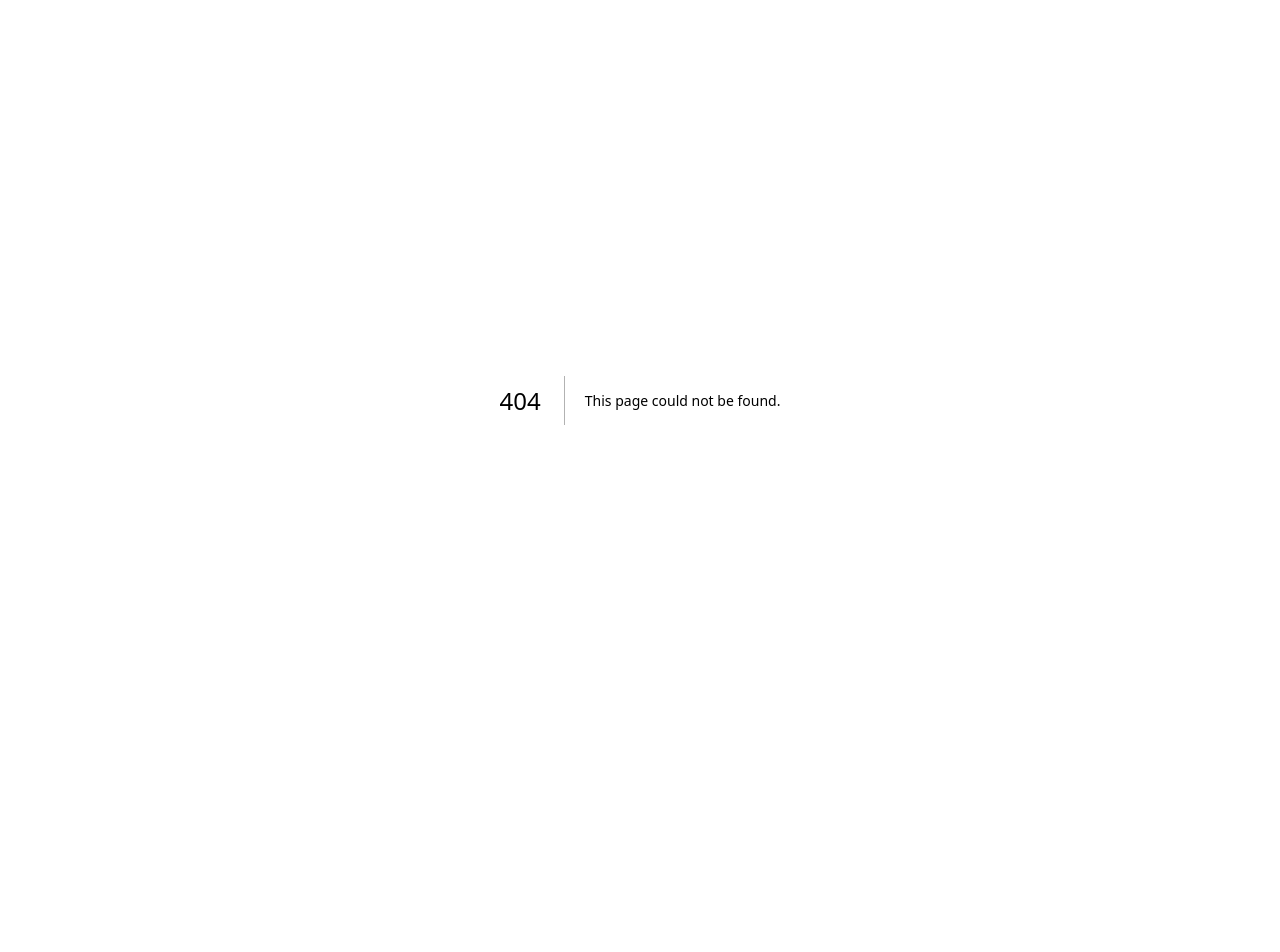
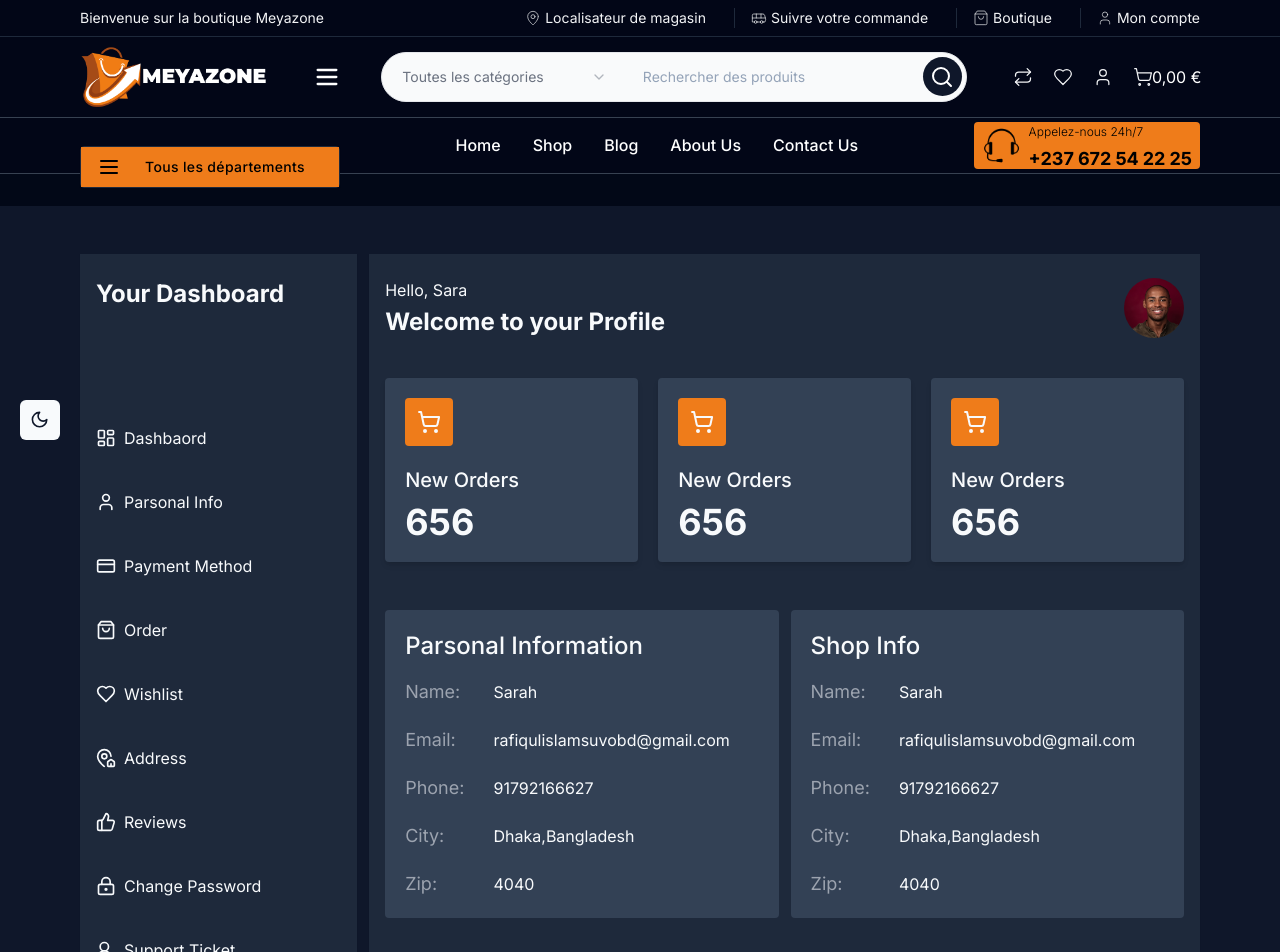
Before and after one commit to Mel-Turham/Meyazone, a Next.js app: page /profil in a window 1280 px wide. Before the commit this address had no page. Shown: the top 952 px of the page. Before the commit the page ends 800 px from the top, so only its background shows below. Built offline with nearby package versions, Linux system fonts and the light colour scheme.

Commit message:
Add profil page

```diff
--- /dev/null
+++ b/app/(main)/profil/address/page.tsx
@@ -0,0 +1,7 @@
+import React from 'react';
+
+const UserAdressPage = () => {
+	return <div>UserAdressPage</div>;
+};
+
+export default UserAdressPage;
--- /dev/null
+++ b/app/(main)/profil/changePassword/page.tsx
@@ -0,0 +1,7 @@
+import React from 'react';
+
+const UserChangePasswordPage = () => {
+	return <div>UserChangePasswordPage</div>;
+};
+
+export default UserChangePasswordPage;
--- /dev/null
+++ b/app/(main)/profil/layout.tsx
@@ -0,0 +1,97 @@
+import { Button } from '@/components/ui/button';
+import {
+	CreditCard,
+	Heart,
+	LayoutDashboard,
+	LockKeyhole,
+	LogOut,
+	MapPinHouse,
+	ShoppingBag,
+	ThumbsUp,
+	User,
+	UserRoundCheck,
+} from 'lucide-react';
+import Link from 'next/link';
+
+const Links = [
+	{
+		href: '#',
+		label: 'Dashbaord',
+		icon: <LayoutDashboard />,
+	},
+	{
+		href: '#',
+		label: 'Parsonal Info',
+		icon: <User />,
+	},
+	{
+		href: '#',
+		label: 'Payment Method',
+		icon: <CreditCard />,
+	},
+	{
+		href: '#',
+		label: 'Order',
+		icon: <ShoppingBag />,
+	},
+	{
+		href: '#',
+		label: 'Wishlist',
+		icon: <Heart />,
+	},
+	{
+		href: '#',
+		label: 'Address',
+		icon: <MapPinHouse />,
+	},
+	{
+		href: '#',
+		label: 'Reviews',
+		icon: <ThumbsUp />,
+	},
+	{
+		href: '#',
+		label: 'Change Password',
+		icon: <LockKeyhole />,
+	},
+	{
+		href: '#',
+		label: 'Support Ticket',
+		icon: <UserRoundCheck />,
+	},
+];
+
+const UserProfilLayout = ({ children }: { children: React.ReactNode }) => {
+	return (
+		<main className='grow pt-8 flex items-center justify-center'>
+			<div className='flex gap-3 container py-12 dark:bg-slate-900 bg-gray-200/25'>
+				<aside className='w-3/12 min-h-screen flex flex-col gap-3 justify-between bg-white dark:bg-slate-800 shadow-sm pt-6 pb-3 px-4'>
+					<h1 className='text-2xl font-bold'>Your Dashboard</h1>
+					<ul className='mt-8 space-y-10'>
+						{Links.map((link) => (
+							<li key={link.label}>
+								<Link href={link.href} className='flex items-center gap-2'>
+									<span className='w-5 h-5 flex items-center justify-center'>
+										{link.icon}
+									</span>
+									<span className='text-base'>{link.label}</span>
+								</Link>
+							</li>
+						))}
+					</ul>
+					<Button size={'sm'} className='mt-5  flex items-center gap-2'>
+						<span className='w-5 h-5 flex items-center justify-center'>
+							<LogOut />
+						</span>
+						<span>Logout</span>
+					</Button>
+				</aside>
+				<div className='w-9/12 bg-white  dark:bg-slate-800 shadow-sm  py-6 px-4'>
+					{children}
+				</div>
+			</div>
+		</main>
+	);
+};
+
+export default UserProfilLayout;
--- /dev/null
+++ b/app/(main)/profil/order/page.tsx
@@ -0,0 +1,7 @@
+import React from 'react';
+
+const OderPage = () => {
+	return <div>OderPage</div>;
+};
+
+export default OderPage;
--- /dev/null
+++ b/app/(main)/profil/page.tsx
@@ -0,0 +1,120 @@
+import { ShoppingCart } from 'lucide-react';
+import Image from 'next/image';
+import React from 'react';
+
+const userInformation = {
+	name: 'Sarah',
+	email: 'rafiqulislamsuvobd@gmail.com',
+	phone: 91792166627,
+	city: 'Dhaka,Bangladesh',
+	Zip: 4040,
+};
+
+const { name, email, phone, city, Zip } = userInformation;
+const DashbordPage = () => {
+	return (
+		<>
+			<div className=' flex  justify-between'>
+				<div className='space-y-1'>
+					<span>Hello, Sara</span>
+					<h2 className='text-2xl font-bold'>Welcome to your Profile</h2>
+				</div>
+				<Image
+					src={'/user-1.jpg'}
+					alt='user'
+					loading='lazy'
+					width={150}
+					height={150}
+					className='w-[60px] h-[60px] rounded-full object-cover'
+				/>
+			</div>
+			<div className='grid grid-cols-3 mt-10 gap-5'>
+				<div className='p-5 rounded-sm shadow-md bg-slate-700'>
+					<span className='w-12 h-12 rounded bg-myprimary p-2 flex items-center justify-center'>
+						<ShoppingCart absoluteStrokeWidth />
+					</span>
+					<div className='flex flex-col gap-2 mt-5'>
+						<span className='text-xl font-medium'>New Orders</span>
+						<span className='text-4xl font-bold'>656</span>
+					</div>
+				</div>
+				<div className='p-5 rounded-sm shadow-md bg-slate-700'>
+					<span className='w-12 h-12 rounded bg-myprimary p-2 flex items-center justify-center'>
+						<ShoppingCart absoluteStrokeWidth />
+					</span>
+					<div className='flex flex-col gap-2 mt-5'>
+						<span className='text-xl font-medium'>New Orders</span>
+						<span className='text-4xl font-bold'>656</span>
+					</div>
+				</div>
+				<div className='p-5 rounded-sm shadow-md bg-slate-700'>
+					<span className='w-12 h-12 rounded bg-myprimary p-2 flex items-center justify-center'>
+						<ShoppingCart absoluteStrokeWidth />
+					</span>
+					<div className='flex flex-col gap-2 mt-5'>
+						<span className='text-xl font-medium'>New Orders</span>
+						<span className='text-4xl font-bold'>656</span>
+					</div>
+				</div>
+			</div>
+			<div className='min-h-[60vh] mt-12'>
+				<div className='grid grid-cols-2 gap-3 min-h-full grid-rows-1'>
+					<div className='h-full p-5 rounded-sm bg-slate-700 space-y-4'>
+						<h3 className='text-2xl font-medium'>Parsonal Information</h3>
+						<div className='space-y-5'>
+							<div className='flex items-center'>
+								<span className='w-3/12 text-lg text-gray-400'>Name:</span>
+								<span>{name}</span>
+							</div>
+							<div className='flex items-center'>
+								<span className='w-3/12 text-lg text-gray-400'>Email:</span>
+								<span>{email}</span>
+							</div>
+							<div className='flex items-center'>
+								<span className='w-3/12 text-lg text-gray-400'>Phone:</span>
+								<span>{phone}</span>
+							</div>
+							<div className='flex items-center'>
+								<span className='w-3/12 text-lg text-gray-400'>City:</span>
+								<span>{city}</span>
+							</div>
+							<div className='flex items-center'>
+								<span className='w-3/12 text-lg text-gray-400'>Zip:</span>{' '}
+								<span>{Zip}</span>
+							</div>
+						</div>
+					</div>
+					<div className='h-full '>
+						<div className='h-full p-5 rounded-sm bg-slate-700 space-y-4'>
+							<h3 className='text-2xl font-medium'>Shop Info</h3>
+							<div className='space-y-5'>
+								<div className='flex items-center'>
+									<span className='w-3/12 text-lg text-gray-400'>Name:</span>
+									<span>{name}</span>
+								</div>
+								<div className='flex items-center'>
+									<span className='w-3/12 text-lg text-gray-400'>Email:</span>
+									<span>{email}</span>
+								</div>
+								<div className='flex items-center'>
+									<span className='w-3/12 text-lg text-gray-400'>Phone:</span>
+									<span>{phone}</span>
+								</div>
+								<div className='flex items-center'>
+									<span className='w-3/12 text-lg text-gray-400'>City:</span>
+									<span>{city}</span>
+								</div>
+								<div className='flex items-center'>
+									<span className='w-3/12 text-lg text-gray-400'>Zip:</span>{' '}
+									<span>{Zip}</span>
+								</div>
+							</div>
+						</div>
+					</div>
+				</div>
+			</div>
+		</>
+	);
+};
+
+export default DashbordPage;
--- /dev/null
+++ b/app/(main)/profil/payementMetho/page.tsx
@@ -0,0 +1,7 @@
+import React from 'react';
+
+const UserPayementPage = () => {
+	return <div>PayementPage</div>;
+};
+
+export default UserPayementPage;
--- /dev/null
+++ b/app/(main)/profil/userInfo/page.tsx
@@ -0,0 +1,7 @@
+import React from 'react';
+
+const UserInfoPage = () => {
+	return <div>UserInfoPage</div>;
+};
+
+export default UserInfoPage;
--- /dev/null
+++ b/app/(main)/profil/userReviews/page.tsx
@@ -0,0 +1,7 @@
+import React from 'react';
+
+const UserReviewPage = () => {
+	return <div>UserReviewPage</div>;
+};
+
+export default UserReviewPage;
--- /dev/null
+++ b/app/(main)/profil/wishlist/page.tsx
@@ -0,0 +1,7 @@
+import React from 'react';
+
+const WishlistPage = () => {
+	return <div>WishlistPage</div>;
+};
+
+export default WishlistPage;
```
